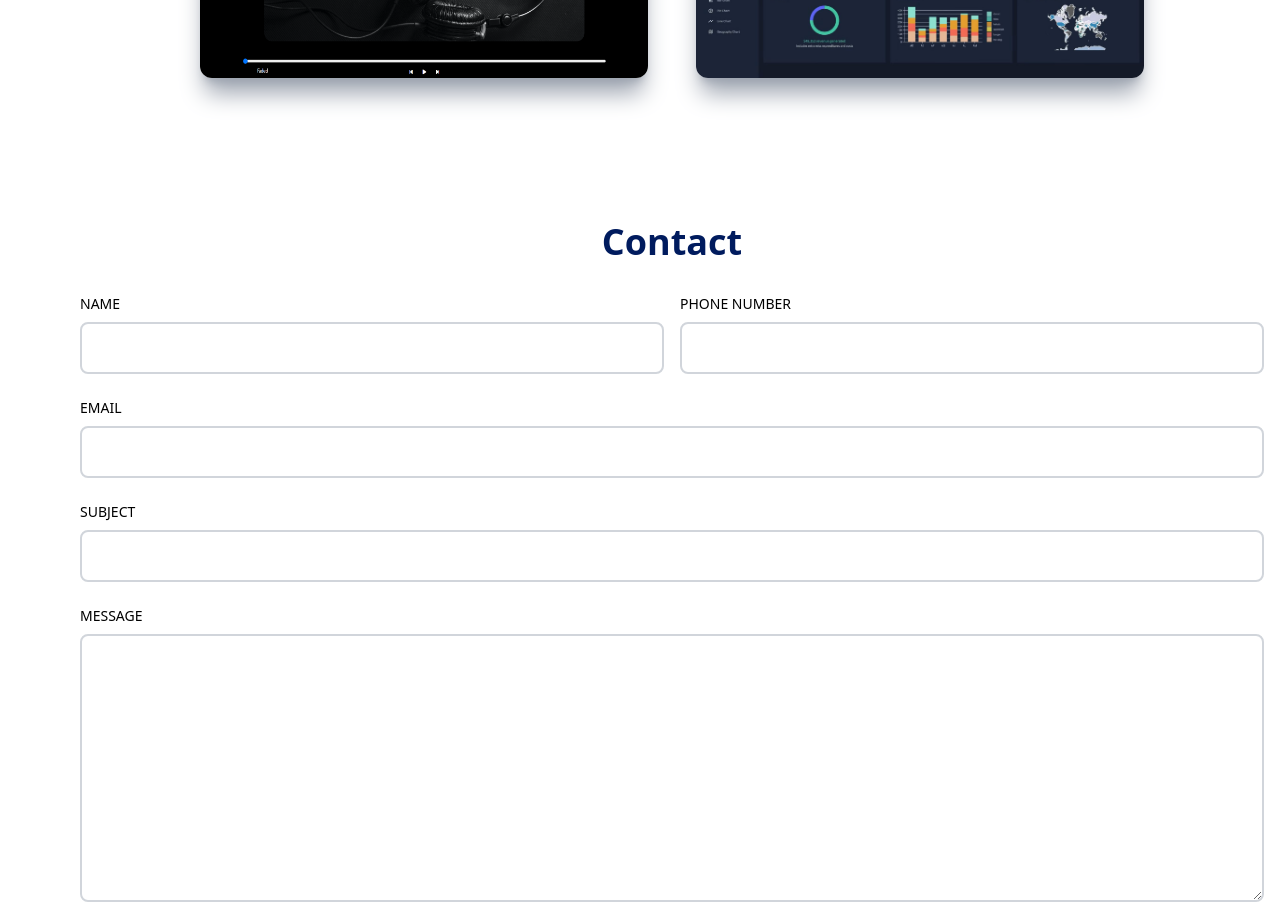
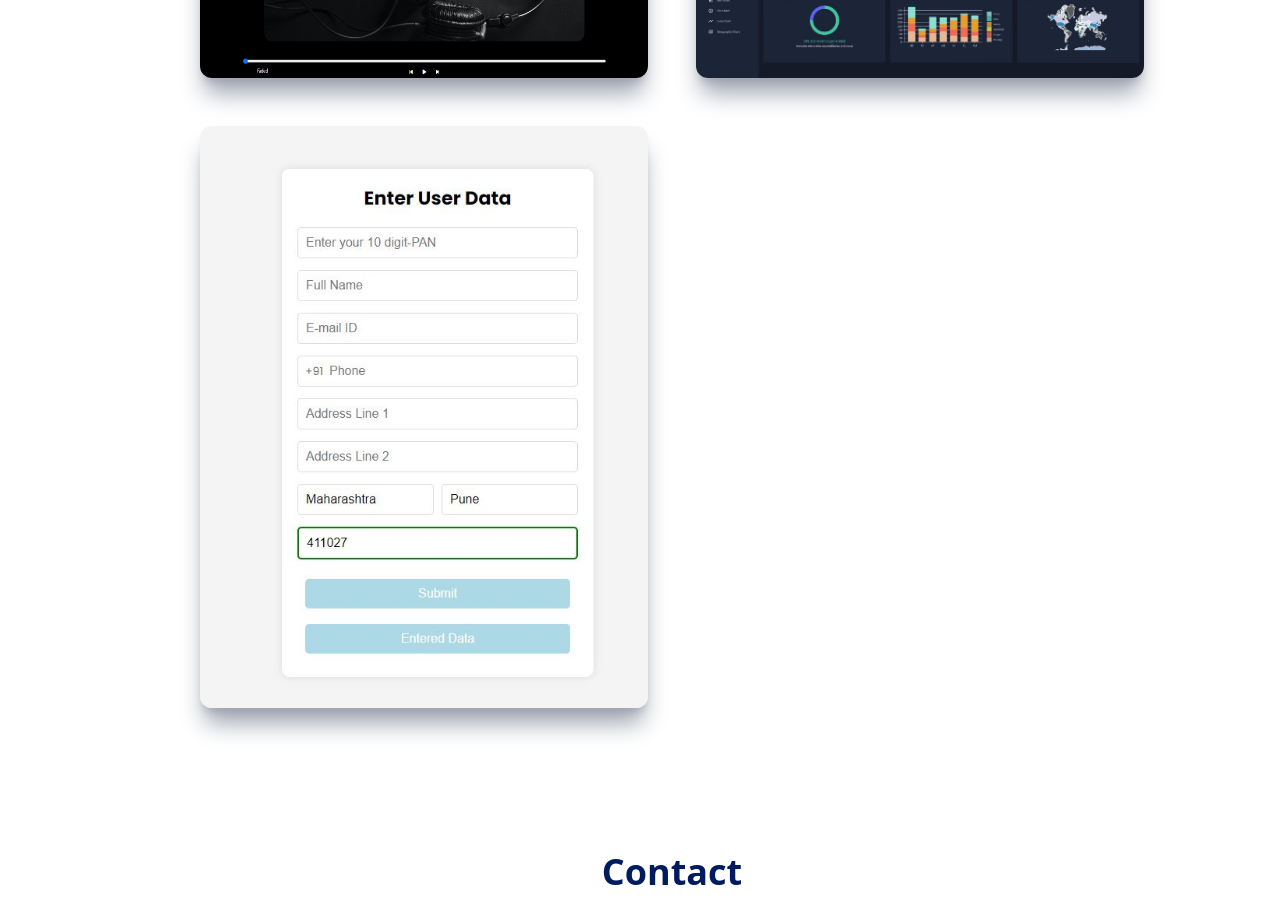
Before and after one commit to dmcdante007/portfolio-website, a React (Vite) app: page / in a window 1280 px wide. Shown: the part 1880-2803 px from the top of the page. Built offline with nearby package versions, Linux system fonts and the light colour scheme.

Commit message:
"added two projects"

```diff
--- a/src/components/Projects.jsx
+++ b/src/components/Projects.jsx
@@ -3,7 +3,8 @@ import ProjectItem from "./ProjectItem";
 import expImg from "../assets/Expense-tracker.jpg";
 import foodImg from "../assets/Real-food.jpg";
 import sizmuImg from "../assets/sizmu.jpg";
-import admin from "../assets/admin-dash.JPG"
+import admin from "../assets/admin-dash.jpg";
+import form from "../assets/form.jpg"
 
 const Projects = () => {
   return (
@@ -19,13 +20,13 @@ const Projects = () => {
         <ProjectItem
           img={expImg}
           title="Expense App"
-          language="React JS"
+          language="React JS Context API Axios"
           gitLink="https://github.com/dmcdante007/Expense-tracker-React-"
         ></ProjectItem>
         <ProjectItem
           img={foodImg}
           title="Resturant App"
-          language="React JS"
+          language="ReactJS Axios Context API React Hooks"
           gitLink="https://github.com/dmcdante007/Food-order-App"
         ></ProjectItem>
         <ProjectItem
@@ -37,9 +38,16 @@ const Projects = () => {
         <ProjectItem
           img={admin}
           title="Admin-Dashboard"
-          language="HTML CSS JS ReactJS MUI Formik FullCalendar Data Grid"
+          language="HTML CSS JS ReactJS MUI Formik FullCalendar Data Grid Nivo charts React pro sidebar"
           gitLink="https://github.com/dmcdante007/AdminDashboard"
         ></ProjectItem>
+        <ProjectItem
+          img={form}
+          title="Data Entry Form"
+          language="HTML CSS JS ReactJS REDUX Axios React Hooks"
+          gitLink="https://github.com/dmcdante007/UserData-React-Assignment-by-Pixel6-"
+        ></ProjectItem>
+
       </div>
     </div>
   );
```
Also changed, not shown: src/assets/form.jpg (added).
